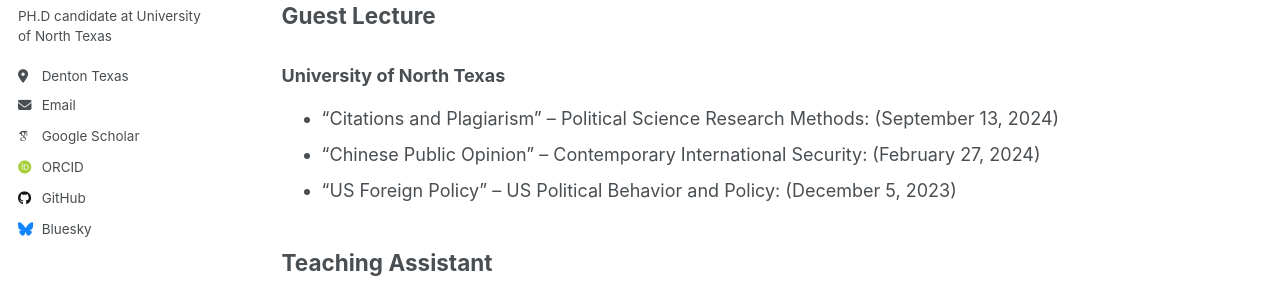
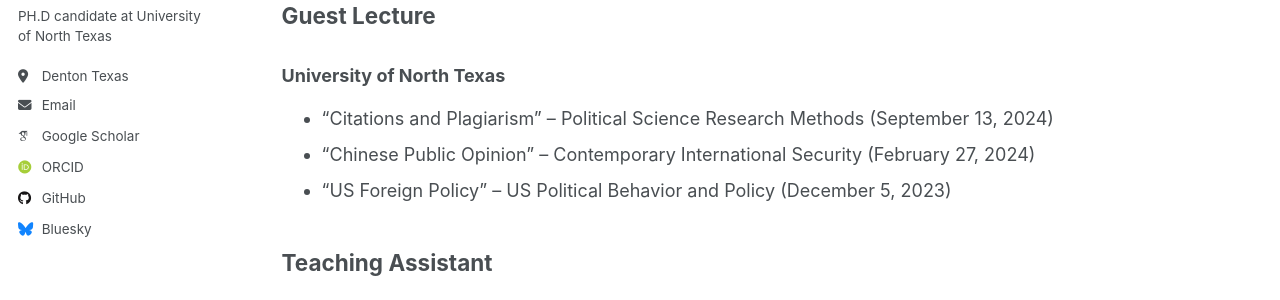
Before and after one commit to meilinlinet/meilinlinet.github.io, a Jekyll site: the page built from _teaching/2014-spring-teaching-1.md, in a window 1280 px wide and 1284 px high. Shown: the part 287-587 px from the top of the window. Built offline with Jekyll 4.4.1, drawn with Linux system fonts in a browser that asks for light colours; some web fonts are replaced.

```diff
--- a/_teaching/2014-spring-teaching-1.md
+++ b/_teaching/2014-spring-teaching-1.md
@@ -12,9 +12,9 @@ author_profile: true
 ## Guest Lecture
 
 ### University of North Texas
-- "Citations and Plagiarism" – Political Science Research Methods: (September 13, 2024)
-- "Chinese Public Opinion" – Contemporary International Security: (February 27, 2024)
-- "US Foreign Policy" – US Political Behavior and Policy: (December 5, 2023)
+- "Citations and Plagiarism" – Political Science Research Methods (September 13, 2024)
+- "Chinese Public Opinion" – Contemporary International Security (February 27, 2024)
+- "US Foreign Policy" – US Political Behavior and Policy (December 5, 2023)
 
 ## Teaching Assistant
 
```
